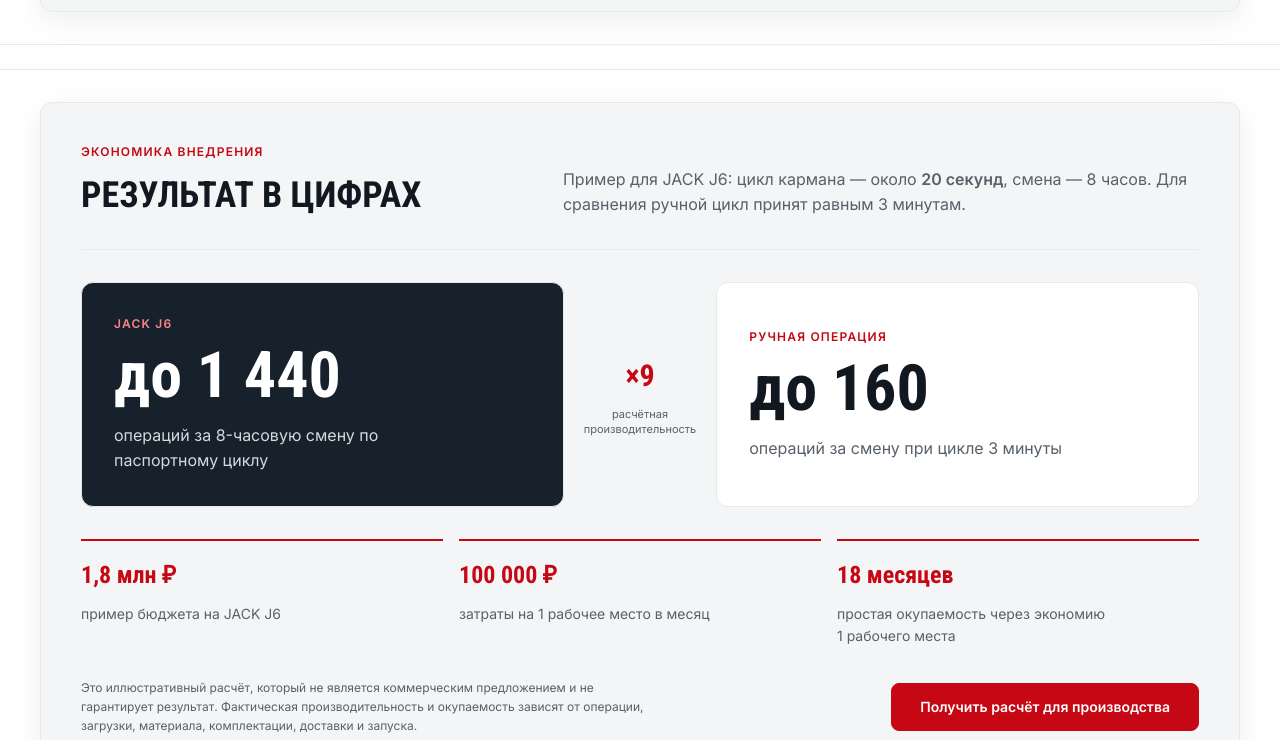
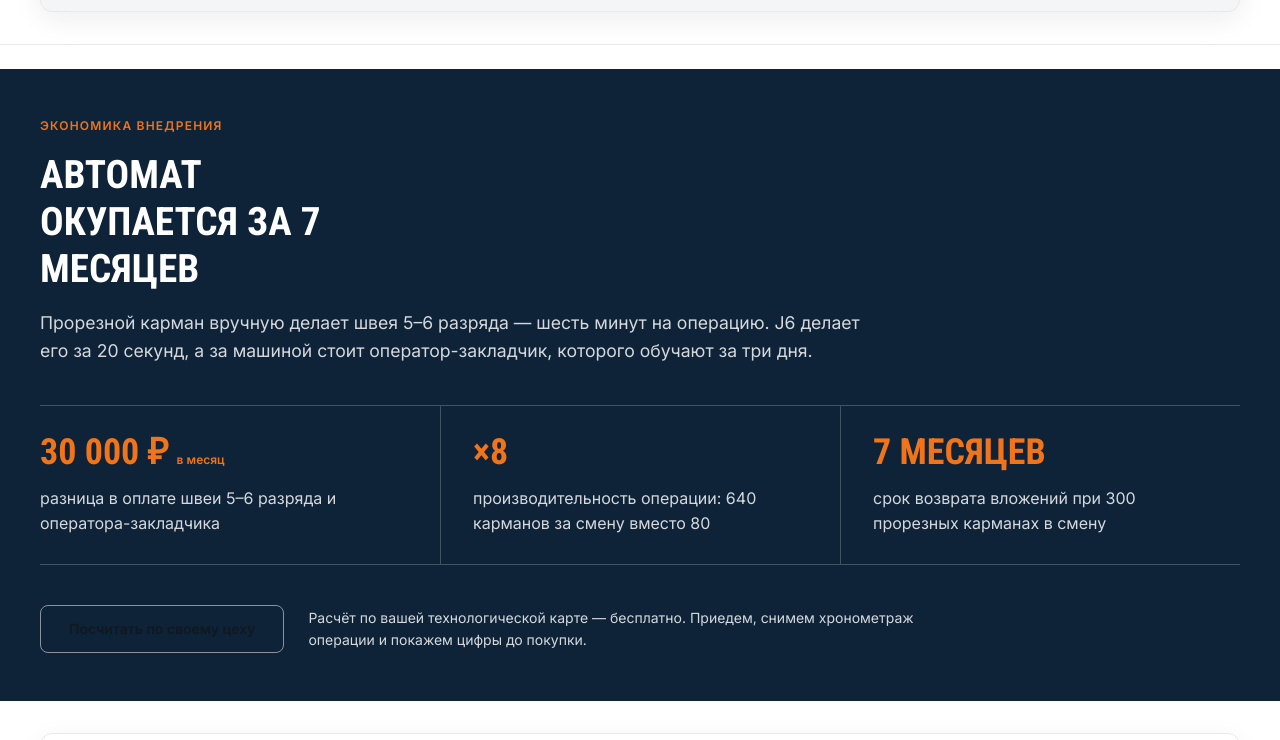
Before and after one commit to rez1dennt/jack, a website with bundled scripts: page public/index.html in a window 1280 px wide. Shown: the part 3800-4540 px from the top of the page. Built offline with nearby package versions, Linux system fonts and the light colour scheme; files whose address does not match are found by name.

Commit message:
feat: replace economics section and update address

```diff
--- a/public/assets/css/layout.css
+++ b/public/assets/css/layout.css
@@ -790,158 +790,115 @@
 }
 
 .economics {
-  padding-block: var(--space-8);
-  border-block: var(--border-thin) solid var(--color-border-subtle);
-  background: var(--color-surface-page);
+  padding-block: var(--space-12);
+  background: var(--economics-surface);
+  color: var(--economics-text);
 }
 
-.economics__panel {
-  padding: var(--space-10);
-  overflow: hidden;
-  border: var(--border-thin) solid var(--color-border-subtle);
-  border-radius: var(--radius-md);
-  background: var(--color-surface-subtle);
-  box-shadow: var(--shadow-card);
+.economics__content {
+  display: grid;
+  gap: var(--space-10);
 }
 
 .economics__header {
   display: grid;
-  grid-template-columns: minmax(0, 0.82fr) minmax(22rem, 1.18fr);
-  align-items: end;
-  gap: var(--space-10);
-  padding-block-end: var(--space-8);
-  border-block-end: var(--border-thin) solid var(--color-border-subtle);
+  gap: var(--space-4);
+  max-inline-size: 70rem;
+}
+
+.economics .section-eyebrow {
+  margin: 0;
+  color: var(--economics-accent);
 }
 
 .economics__header h2 {
+  max-inline-size: 18ch;
   margin: 0;
-  font-size: var(--font-size-4xl);
+  color: var(--economics-text);
+  font-size: var(--font-size-display);
   text-transform: uppercase;
 }
 
-.economics__header > p {
-  max-inline-size: 65ch;
+.economics__lead {
+  max-inline-size: 75ch;
   margin: 0;
-  color: var(--color-text-secondary);
+  color: var(--economics-muted);
+  font-size: var(--font-size-lg);
 }
 
-.economics__comparison {
+.economics__metrics {
   display: grid;
-  grid-template-columns: minmax(0, 1fr) auto minmax(0, 1fr);
-  align-items: stretch;
-  gap: var(--space-5);
-  padding-block: var(--space-8);
+  grid-template-columns: repeat(3, minmax(0, 1fr));
+  margin: 0;
+  border-block: var(--border-thin) solid var(--economics-rule);
 }
 
-.economics__throughput {
-  min-block-size: 13rem;
-  display: grid;
-  align-content: center;
-  justify-items: start;
-  padding: var(--space-8);
-  border: var(--border-thin) solid var(--color-border-subtle);
-  border-radius: var(--radius-md);
-  background: var(--color-surface-elevated);
+.economics__metrics > div {
+  padding-block: var(--space-7);
+  padding-inline: var(--space-8);
 }
 
-.economics__throughput--machine {
-  background: var(--color-surface-inverse);
-  color: var(--color-text-inverse);
+.economics__metrics > div:first-child {
+  padding-inline-start: 0;
 }
 
-.economics__throughput > span {
-  margin-block-end: var(--space-3);
-  color: var(--color-accent-foreground);
-  font-size: var(--font-size-xs);
-  font-weight: 700;
-  letter-spacing: 0.1em;
+.economics__metrics > div + div {
+  border-inline-start: var(--border-thin) solid var(--economics-rule);
+}
+
+.economics__metrics dt {
+  display: flex;
+  align-items: baseline;
+  gap: var(--space-2);
+  color: var(--economics-accent);
+  font-family: var(--font-heading);
+  font-variant-numeric: tabular-nums;
+  line-height: 1;
   text-transform: uppercase;
 }
 
-.economics__throughput--machine > span {
-  color: var(--primitive-red-300);
+.economics__metrics dt strong {
+  font-size: var(--font-size-4xl);
 }
 
-.economics__throughput strong {
-  font-family: var(--font-heading);
-  font-size: clamp(var(--font-size-4xl), 5vw, 4.5rem);
-  line-height: 0.95;
-  font-variant-numeric: tabular-nums;
+.economics__metrics dt small {
+  font-family: var(--font-body);
+  font-size: var(--font-size-xs);
+  font-weight: 600;
+  text-transform: lowercase;
 }
 
-.economics__throughput p {
-  max-inline-size: 32ch;
+.economics__metrics dd {
+  max-inline-size: 36ch;
   margin: var(--space-4) 0 0;
-  color: var(--color-text-secondary);
+  color: var(--economics-muted);
 }
 
-.economics__throughput--machine p {
-  color: var(--primitive-gray-300);
+.economics__action {
+  display: flex;
+  align-items: center;
+  gap: var(--space-6);
 }
 
-.economics__ratio {
-  align-self: center;
-  display: grid;
-  justify-items: center;
-  gap: var(--space-2);
-  color: var(--color-accent-foreground);
-  text-align: center;
+.button--economics {
+  flex: 0 0 auto;
+  border-color: var(--economics-accent);
+  background: var(--economics-accent);
+  color: var(--economics-surface);
 }
 
-.economics__ratio strong {
-  font-family: var(--font-heading);
-  font-size: var(--font-size-3xl);
+.button--economics:hover,
+.button--economics:focus-visible {
+  border-color: var(--economics-accent-hover);
+  background: var(--economics-accent-hover);
+  color: var(--economics-surface);
 }
 
-.economics__ratio span {
-  color: var(--color-text-secondary);
-  font-size: var(--font-size-2xs);
-  line-height: 1.35;
-}
-
-.economics__results {
-  display: grid;
-  grid-template-columns: repeat(3, minmax(0, 1fr));
-  gap: var(--space-4);
+.economics__action p {
+  max-inline-size: 70ch;
   margin: 0;
-}
-
-.economics__results div {
-  padding-block-start: var(--space-4);
-  border-block-start: calc(var(--border-thin) * 2) solid var(--color-action-primary);
-}
-
-.economics__results dt {
-  color: var(--color-accent-foreground);
-  font-family: var(--font-heading);
-  font-size: var(--font-size-2xl);
-  font-weight: 700;
-}
-
-.economics__results dd {
-  max-inline-size: 31ch;
-  margin: var(--space-2) 0 0;
-  color: var(--color-text-secondary);
+  color: var(--economics-muted);
   font-size: var(--font-size-sm);
-}
-
-.economics__footer {
-  margin-block-start: var(--space-8);
-  display: flex;
-  align-items: center;
-  justify-content: space-between;
-  gap: var(--space-8);
-}
-
-.economics__disclaimer {
-  max-inline-size: 75ch;
-  margin: 0;
-  color: var(--color-text-secondary);
-  font-size: var(--font-size-xs);
-}
-
-.economics__footer .button {
-  flex: 0 0 auto;
 }
 
 .lead-section {
--- a/public/assets/css/tokens.css
+++ b/public/assets/css/tokens.css
@@ -71,6 +71,8 @@
   --primitive-white: #ffffff;
   --primitive-blue-700: #075ea8;
   --primitive-green-700: #237a48;
+  --primitive-navy-850: #0e2338;
+  --primitive-orange-500: #f07419;
 
   --color-surface-page: var(--primitive-white);
   --color-surface-subtle: var(--primitive-gray-100);
@@ -184,6 +186,12 @@
   --footer-image-width: 56%;
   --footer-overlay: linear-gradient(90deg, rgb(17 24 32 / 100%) 0%, rgb(17 24 32 / 96%) 38%, rgb(17 24 32 / 68%) 62%, rgb(17 24 32 / 24%) 100%);
   --footer-grid-columns: minmax(0, 1fr) minmax(0, 0.72fr) minmax(0, 1.45fr);
+  --economics-surface: var(--primitive-navy-850);
+  --economics-accent: var(--primitive-orange-500);
+  --economics-accent-hover: color-mix(in srgb, var(--economics-accent) 88%, var(--primitive-ink-950));
+  --economics-text: var(--primitive-white);
+  --economics-muted: var(--primitive-gray-300);
+  --economics-rule: color-mix(in srgb, var(--economics-text) 22%, transparent);
 
   --duration-fast: 140ms;
   --duration-base: 220ms;
--- a/public/index.html
+++ b/public/index.html
@@ -38,7 +38,7 @@
       "postalCode": "429500",
       "addressRegion": "Чувашская Республика",
       "addressLocality": "пос. Кугеси",
-      "streetAddress": "ул. Шоршелская, д. 2",
+      "streetAddress": "ул. Шоршелская, д. 2, к. 1",
       "addressCountry": "RU"
     }
   }
@@ -340,41 +340,31 @@
 
     <section class="economics" id="economics" aria-labelledby="economics-title">
       <div class="container">
-        <div class="economics__panel">
+        <div class="economics__content">
           <header class="economics__header">
-            <div>
-              <p class="section-eyebrow">Экономика внедрения</p>
-              <h2 id="economics-title">Результат в цифрах</h2>
-            </div>
-            <p>Пример для JACK J6: цикл кармана — около <strong>20 секунд</strong>, смена — 8 часов. Для сравнения ручной цикл принят равным 3 минутам.</p>
+            <p class="section-eyebrow">Экономика внедрения</p>
+            <h2 id="economics-title">Автомат окупается за 7 месяцев</h2>
+            <p class="economics__lead">Прорезной карман вручную делает швея 5–6 разряда — шесть минут на операцию. J6 делает его за 20 секунд, а за машиной стоит оператор-закладчик, которого обучают за три дня.</p>
           </header>
 
-          <div class="economics__comparison" aria-label="Сравнение производительности за смену">
-            <article class="economics__throughput economics__throughput--machine">
-              <span>JACK J6</span>
-              <strong>до 1 440</strong>
-              <p>операций за 8-часовую смену по паспортному циклу</p>
-            </article>
-            <div class="economics__ratio" aria-label="Расчётная производительность в 9 раз выше">
-              <strong>×9</strong>
-              <span>расчётная<br>производительность</span>
+          <dl class="economics__metrics">
+            <div>
+              <dt><strong>30 000 ₽</strong><small>в месяц</small></dt>
+              <dd>разница в оплате швеи 5–6 разряда и оператора-закладчика</dd>
             </div>
-            <article class="economics__throughput">
-              <span>Ручная операция</span>
-              <strong>до 160</strong>
-              <p>операций за смену при цикле 3 минуты</p>
-            </article>
-          </div>
-
-          <dl class="economics__results">
-            <div><dt>1,8 млн ₽</dt><dd>пример бюджета на JACK J6</dd></div>
-            <div><dt>100 000 ₽</dt><dd>затраты на 1 рабочее место в месяц</dd></div>
-            <div><dt>18 месяцев</dt><dd>простая окупаемость через экономию 1 рабочего места</dd></div>
+            <div>
+              <dt><strong>×8</strong></dt>
+              <dd>производительность операции: 640 карманов за смену вместо 80</dd>
+            </div>
+            <div>
+              <dt><strong>7 месяцев</strong></dt>
+              <dd>срок возврата вложений при 300 прорезных карманах в смену</dd>
+            </div>
           </dl>
 
-          <div class="economics__footer">
-            <p class="economics__disclaimer">Это иллюстративный расчёт, который не является коммерческим предложением и не гарантирует результат. Фактическая производительность и окупаемость зависят от операции, загрузки, материала, комплектации, доставки и запуска.</p>
-            <a class="button button--primary" href="#lead-form">Получить расчёт для производства</a>
+          <div class="economics__action">
+            <a class="button button--economics" href="#lead-form">Посчитать по своему цеху</a>
+            <p>Расчёт по вашей технологической карте — бесплатно. Приедем, снимем хронометраж операции и покажем цифры до покупки.</p>
           </div>
         </div>
       </div>
@@ -473,7 +463,7 @@
         <address class="footer-contacts">
           <div class="footer-contact"><span class="footer-contact__icon"><span data-icon="phone" aria-hidden="true"></span></span><span><a href="tel:+79276677307">8 (927) 667-73-07</a><small>Офис: <a href="tel:+78352626520">8 (8352) 62-65-20</a>, <a href="tel:+78352377307">8 (8352) 37-73-07</a></small></span></div>
           <div class="footer-contact"><span class="footer-contact__icon"><span data-icon="mail" aria-hidden="true"></span></span><a href="mailto:tekstilopttorg@mail.ru">tekstilopttorg@mail.ru</a></div>
-          <div class="footer-contact"><span class="footer-contact__icon"><span data-icon="pin" aria-hidden="true"></span></span><span>429500, Чувашская Республика, Чебоксарский район, пос. Кугеси, ул. Шоршелская, д. 2</span></div>
+          <div class="footer-contact"><span class="footer-contact__icon"><span data-icon="pin" aria-hidden="true"></span></span><span>429500, Чувашская Республика, Чебоксарский район, пос. Кугеси, ул. Шоршелская, д. 2, к. 1</span></div>
         </address>
         <a class="footer-help" href="#lead-form"><span class="footer-help__icon"><span data-icon="headset" aria-hidden="true"></span></span><span><strong>Нужна помощь?</strong><small>Наши специалисты готовы ответить на ваши вопросы</small></span><span class="footer-help__arrow"><span data-icon="arrow-right" aria-hidden="true"></span></span></a>
       </section>
```
Also changed, not shown: public/assets/css/responsive.css (+19 -24 lines), public/consent.html (+1 -1 lines), public/privacy.html (+1 -1 lines), public/requisites.html (+2 -2 lines).
